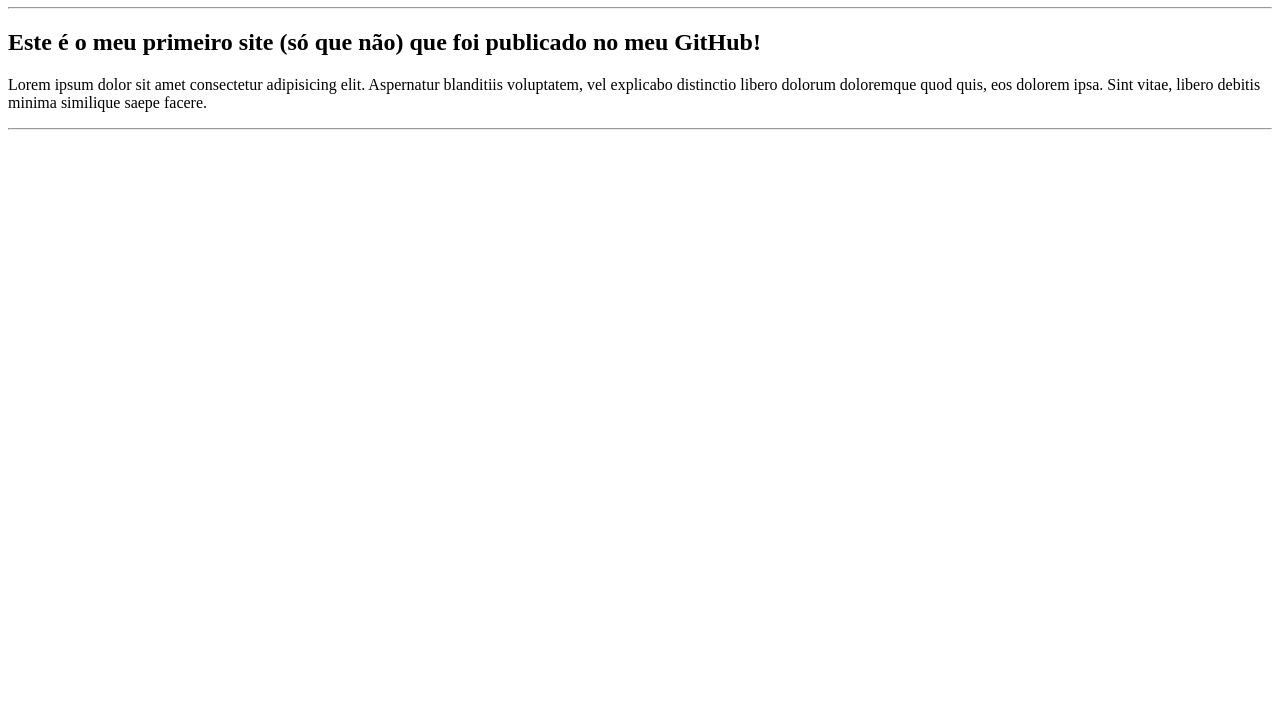
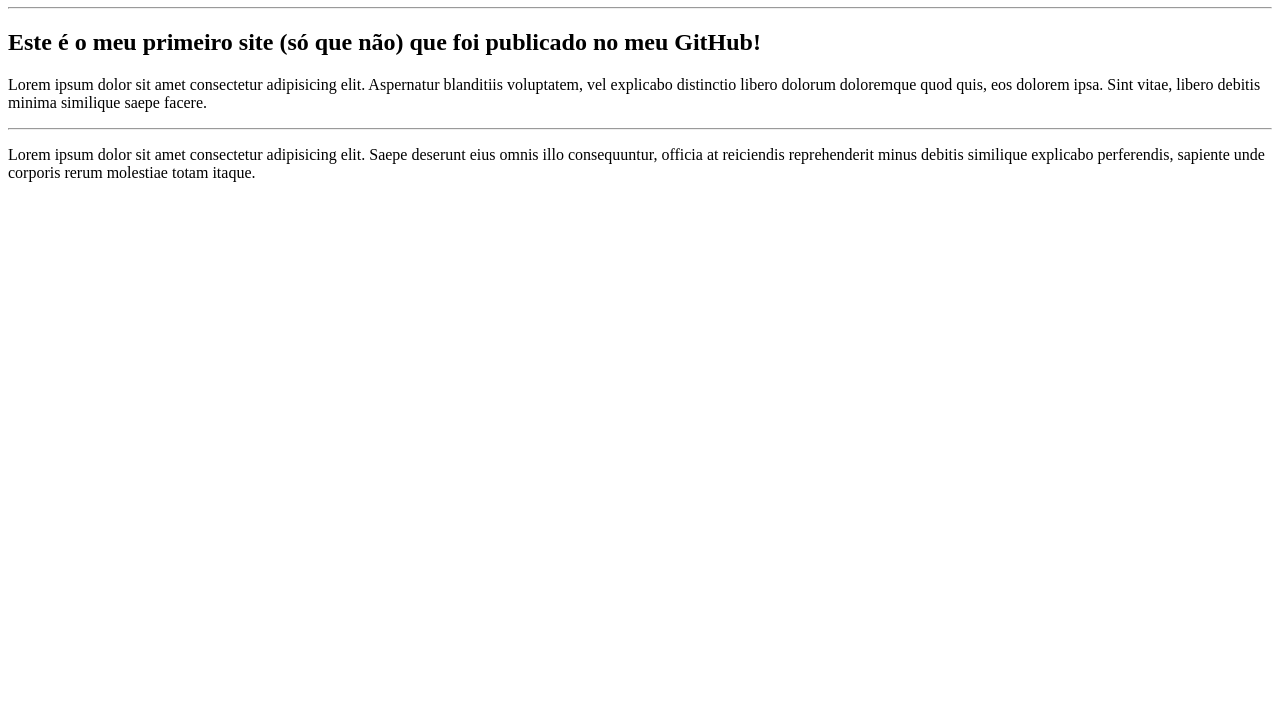
Before and after one commit to gui-cordeiro/Ola-Mundo, a plain HTML site: page site-exemplo/index.html in a window 1280 px wide. Shown: the part 73-800 px from the top of the page. Drawn offline with Linux system fonts and the light colour scheme.

Commit message:
Adicionei um parágrafo
Um parágrafo novo foi adicionado ao index.html.

```diff
--- a/site-exemplo/index.html
+++ b/site-exemplo/index.html
@@ -12,5 +12,6 @@
     <h2>Este é o meu primeiro site (só que não) que foi <a href="www.github.com/gui-cordeiro" target="_blank" rel="external"></a>publicado no meu GitHub!</a></h2>
     <p>Lorem ipsum dolor sit amet consectetur adipisicing elit. Aspernatur blanditiis voluptatem, vel explicabo distinctio libero dolorum doloremque quod quis, eos dolorem ipsa. Sint vitae, libero debitis minima similique saepe facere.</p>
     <hr>
+    <p>Lorem ipsum dolor sit amet consectetur adipisicing elit. Saepe deserunt eius omnis illo consequuntur, officia at reiciendis reprehenderit minus debitis similique explicabo perferendis, sapiente unde corporis rerum molestiae totam itaque.</p>
 </body>
 </html>
```
